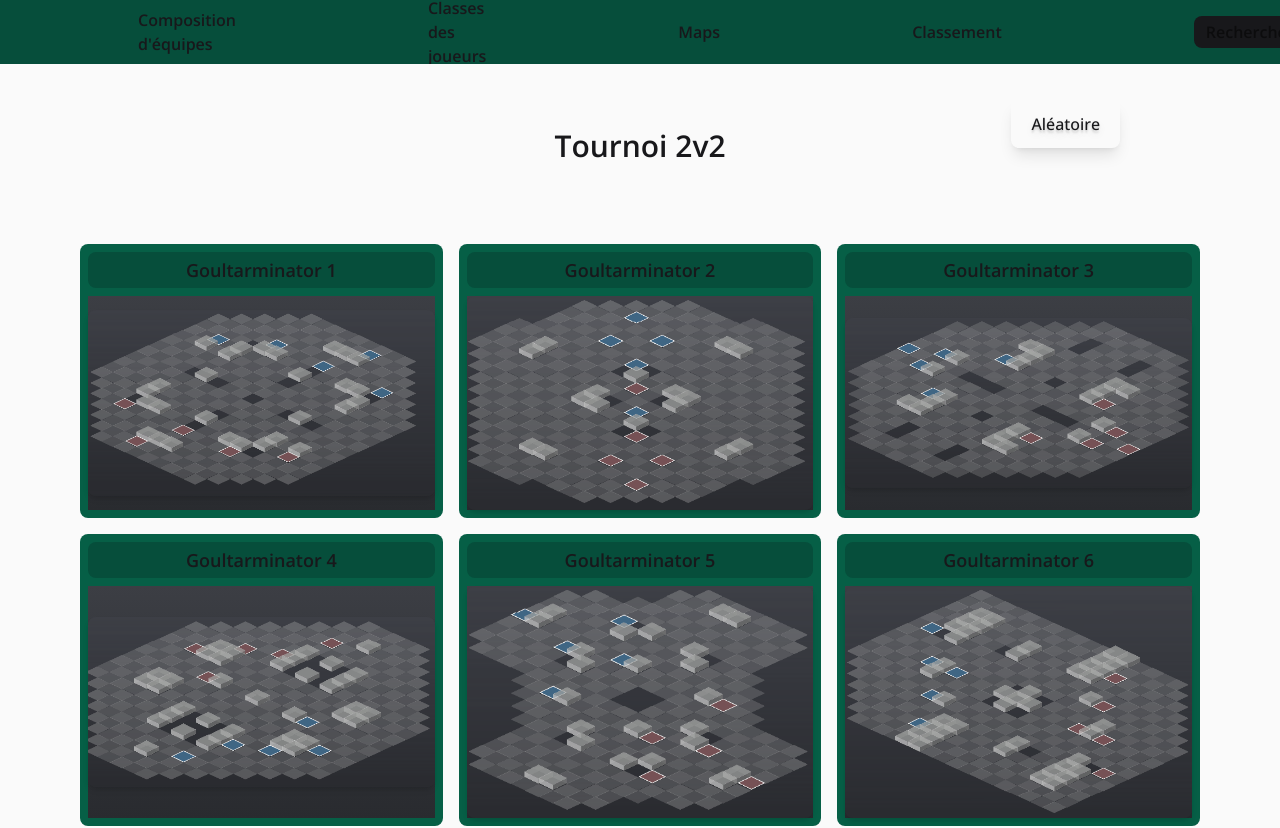
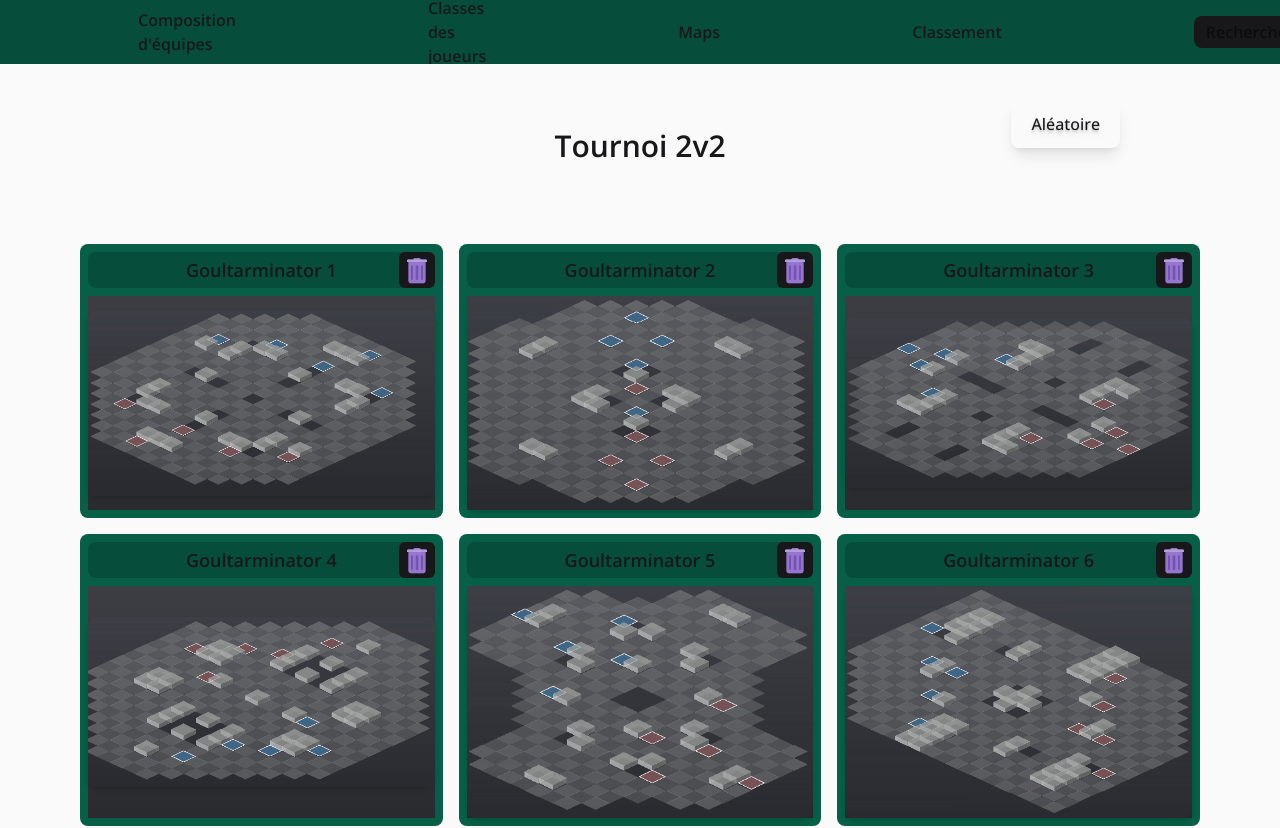
Before and after one commit to Sinematic/Omerta-Team-Builder, a React (Vite) app: page /tournoi-2v2 in a window 1280 px wide. Shown: the top 828 px of the page. Built offline with nearby package versions, Linux system fonts and the light colour scheme.

Commit message:
fixed mapUsed

```diff
--- a/src/features/maps/MapCard.tsx
+++ b/src/features/maps/MapCard.tsx
@@ -1,26 +1,37 @@
+import trashIcon from "/images/icons/trash.png"
+import type { MapType } from "@/hooks/useTeamBuilder"
+
+
 type MapCardProps = {
-    name: string
-    image: string
-    //mapSetter?: (name: string, image: string) => void
+    map: MapType
+    mapSetter?: (map : MapType) => void
     excludeMap?: (name: string) => void
 }
 
 
-export default function MapCard({ name, image, /*mapSetter,*/ excludeMap }: MapCardProps) {
+export default function MapCard({ map, mapSetter, excludeMap }: MapCardProps) {
 
-    const handleClick = () => {
-        if(excludeMap) excludeMap(name)
+    // top = #3c3e44 bottom = #292b2f
+    const handleClick = (map : MapType) => {
+        if(mapSetter) mapSetter(map)
     }
-    // top = #3c3e44 bottom = #292b2f
 
 
     return (
-        <li onClick={() => handleClick()}
-        className="cursor-pointer select-none flex flex-col items-center bg-[rgb(var(--dark-green))] p-2 rounded-lg">
-            <h3 className="text-[rgb(var(--text))] text-lg font-semibold mb-2 bg-[rgb(var(--very-dark-green))] w-full text-center rounded-lg py-1">{name}</h3>
+        <li onClick={() => handleClick(map)} className="cursor-pointer select-none flex flex-col items-center bg-[rgb(var(--dark-green))] p-2 rounded-lg relative">
+            <h3 className="text-[rgb(var(--text))] text-lg font-semibold mb-2 bg-[rgb(var(--very-dark-green))] w-full text-center rounded-lg py-1">{map.name}</h3>
             <div className="h-full w-full bg-gradient-to-b from-[#3c3e44] to-[#292b2f] flex items-center">
-                <img src={image} alt={name} className="w-full object-cover rounded-lg shadow-md" />
+                <img src={map.image} alt={map.name} className="w-full object-cover rounded-lg shadow-md" />
             </div>
+
+            {excludeMap &&
+                <div className="w-[36px] p-[2px] bg-[rgb(var(--text))] absolute top-2 right-2 rounded-md" onClick={(e) => {
+                    e.stopPropagation()
+                    excludeMap?.(map.name)
+                }} >
+                    <img src={trashIcon} alt="Supprimer carte" />
+                </div>
+            }
         </li>
     )
 }
--- a/src/features/maps/MapLister.tsx
+++ b/src/features/maps/MapLister.tsx
@@ -4,23 +4,26 @@ import Button from "@/components/UI/Button"
 import { setRandomMap } from "@/utils/players"
 import { useState } from "react"
 import { useLocation } from "react-router"
+import type { MapType } from "@/hooks/useTeamBuilder"
+
 
 type MapListerProps = {
-    mapSelecter?: (name: string, image:string) => void
+    mapSetter?: (map: MapType) => void
     randomMapButton?: boolean
     resetOptions?: boolean
-    mapsSet?: "maps" | "koloMaps"
+    mapsSet?: ("maps" | "koloMaps")
 }
 
-export default function MapLister({ mapSelecter, randomMapButton=false, resetOptions=false, mapsSet="maps" } : MapListerProps) {
+
+export default function MapLister({ mapSetter, randomMapButton=false, resetOptions=false, mapsSet="maps" } : MapListerProps) {
 
     const maps = mapsData[mapsSet]
     const [mapsAllowed, setMapsAllowed] = useState(maps)
 
-    const location = useLocation()
+    const canSortMaps = useLocation().pathname !== "/maps"
 
     const excludeMap = (name: string) => {
-        if(mapsAllowed.length === 1 || location.pathname === "/maps") return
+        if(mapsAllowed.length === 1) return
         setMapsAllowed([...mapsAllowed.filter(map => map.name !== name)])
     }
 
@@ -29,8 +32,8 @@ export default function MapLister({ mapSelecter, randomMapButton=false, resetOpt
         <div>
             <ul className="grid grid-cols-1 gap-4 justify-center px-4 py-8 pb-[70px] select-none md:grid-cols-3 md:p-20 md:pb-20">
 
-                {randomMapButton && mapSelecter ?
-                    <Button action={() => setRandomMap(mapSelecter, mapsAllowed)} color="bg-[rgb(var(--primary))] text-[rgb(var(--text))]" text="Aléatoire"
+                {randomMapButton && mapSetter ?
+                    <Button action={() => setRandomMap(mapSetter, mapsAllowed)} color="bg-[rgb(var(--primary))] text-[rgb(var(--text))]" text="Aléatoire"
                     specifiedClasses={"absolute mx-auto center justify-center top-20 right-4 md:top-25 md:right-40"} />
 
                 : null}
@@ -40,7 +43,10 @@ export default function MapLister({ mapSelecter, randomMapButton=false, resetOpt
                 }
 
                 {mapsAllowed.map((mapItem) =>
-                    <MapCard key={mapItem.name} name={mapItem.name} image={mapItem.image} /*mapSetter={mapSelecter}*/ excludeMap={excludeMap} />
+                    <MapCard key={mapItem.name} map={mapItem}
+                        mapSetter={canSortMaps ? mapSetter : undefined}
+                        excludeMap={canSortMaps ? excludeMap : undefined}
+                    />
                 )}
             </ul>
         </div>
--- a/src/features/teamBuilder/Summary.tsx
+++ b/src/features/teamBuilder/Summary.tsx
@@ -4,14 +4,12 @@ import Card from "@/components/UI/Card"
 import classesData from "@/data/classes.json"
 import type { Player } from "@/types/dofus"
 import { getAllPlayers } from "@/utils/players"
+import type { MapType } from "@/hooks/useTeamBuilder"
 
 
 type SummaryProps = {
-    map: {
-        name: string;
-        image: string;
-    };
-    teams: string[][];
+    map: MapType
+    teams: string[][]
 }
 
 
@@ -64,7 +62,7 @@ export default function Summary({ map, teams }: SummaryProps) {
             </div>
 
             <div className="flex justify-center md:w-[50vw] m-6">
-                <MapCard name={map.name} image={map.image} />
+                <MapCard map={map} />
             </div>
 
         </div>
--- a/src/features/teamBuilder/TeamBuilder.tsx
+++ b/src/features/teamBuilder/TeamBuilder.tsx
@@ -7,7 +7,7 @@ import Button from "@/components/UI/Button"
 import { getAllPlayers } from "@/utils/players"
 import { type Player } from "@/types/dofus"
 import Card from "@/components/UI/Card"
-import { useTeamBuilder } from "@/hooks/useTeamBuilder"
+import { useTeamBuilder, type MapType } from "@/hooks/useTeamBuilder"
 import ProgressBar from "@/components/UI/ProgressBar"
 
 export default function TeamBuilder() {
@@ -66,10 +66,10 @@ export default function TeamBuilder() {
             )}
 
             {phase === "map selection" && (
-                <MapLister mapSelecter={(name, image) => selectMap(name, image)} randomMapButton resetOptions />
+                <MapLister mapSetter={(mapElement : MapType) => selectMap(mapElement)} randomMapButton resetOptions />
             )}
 
-            {phase === "summary" && <Summary map={mapUsed} teams={teams} /> }
+            {phase === "summary" && mapUsed && <Summary map={mapUsed} teams={teams} /> }
 
         </div>
     )
--- a/src/features/tournament/TournamentMaps.tsx
+++ b/src/features/tournament/TournamentMaps.tsx
@@ -13,9 +13,9 @@ export default function TournamentMaps() {
             <h1 className="text-[rgb(var(--text))] text-3xl font-semibold">Tournoi 2v2</h1>
 
             {!mapUsed.name
-                ? <MapLister mapSelecter={(name, image) => setMapUsed({name, image})} randomMapButton resetOptions mapsSet="koloMaps" />
+                ? <MapLister mapSetter={({ name, image }) => setMapUsed({name, image})} randomMapButton resetOptions mapsSet="koloMaps" />
                 : <div className="w-full max-w-[720px] mx-auto mt-16">
-                    <MapCard name={mapUsed.name} image={mapUsed.image} />
+                    <MapCard map={mapUsed} />
                 </div>
             }
         </div>
--- a/src/hooks/useTeamBuilder.ts
+++ b/src/hooks/useTeamBuilder.ts
@@ -1,5 +1,5 @@
 import { shuffleArray } from "@/utils/players"
-import { useState, useMemo } from "react"
+import { useState, useMemo  } from "react"
 
 
 export type PhaseName = "registration" | "format selection" | "team allocation" | "map selection" | "summary"
@@ -10,14 +10,19 @@ export type UseTeamBuilderReturn = {
     format?: "captains" | "random"
     teams: string[][]
     updateTeams: (newTeams: string[][]) => void
-    mapUsed: { name: string; image: string }
+    mapUsed: MapType | null
     togglePlayer: (player: string) => void
     chooseFormat: (format: "captains" | "random") => void
     nextPhase: () => void
-    selectMap: (name: string, image: string) => void
+    selectMap: (map: MapType) => void
     messagePhase: string
     isValidAmountOfPlayers: boolean
     progress: number
+}
+
+export type MapType = {
+    name: string
+    image: string
 }
 
 
@@ -27,7 +32,8 @@ export function useTeamBuilder() : UseTeamBuilderReturn {
     const [playersParticipating, setPlayersParticipating] = useState<string[]>([])
     const [format, setFormat] = useState<"captains" | "random">()
     const [teams, setTeams] = useState<string[][]>([])
-    const [mapUsed, setMapUsed] = useState({ name: "", image: "" })
+    const [mapUsed, setMapUsed] = useState<MapType | null>(null)
+
 
     const messagePhase = {
         "registration": "Sélection des joueurs en cours ...",
@@ -59,9 +65,7 @@ export function useTeamBuilder() : UseTeamBuilderReturn {
         const emptyTeams: string[][] = Array.from({ length: numberOfTeams }, () => [])
 
         if (chosenFormat === "random") {
-            playersParticipating.forEach((p, i) => {
-            emptyTeams[i % numberOfTeams].push(p)
-            })
+            playersParticipating.forEach((p, i) => { emptyTeams[i % numberOfTeams].push(p) })
 
             setTeams(emptyTeams)
             setPhase("map selection")
@@ -92,8 +96,8 @@ export function useTeamBuilder() : UseTeamBuilderReturn {
         setTeams(newTeams)
     }
 
-    const selectMap = (name: string, image: string) => {
-        setMapUsed({ name, image })
+    const selectMap = (map : MapType) => {
+        setMapUsed(map)
         setPhase("summary")
     }
 
--- a/src/utils/players.ts
+++ b/src/utils/players.ts
@@ -1,6 +1,7 @@
 import playersData from "@/data/players.json"
 import mapsData from "@/data/maps.json"
 import { type Player, type Match } from "@/types/dofus"
+import type { MapType } from "@/hooks/useTeamBuilder"
 
 
 const maps = mapsData.maps
@@ -18,9 +19,9 @@ export const isSmallScreen = () : boolean => {
     return window.innerWidth <= 640
 }
 
-export const setRandomMap = (selecter: (name: string, image:string) => void, setOfMaps=maps) => {
+export const setRandomMap = (selecter: (map : MapType) => void, setOfMaps=maps) => {
     const randomIndex = (Math.floor(Math.random() * setOfMaps.length))
-    selecter(setOfMaps[randomIndex].name, setOfMaps[randomIndex].image)
+    selecter({ name: setOfMaps[randomIndex].name, image: setOfMaps[randomIndex].image })
 }
 
 export const parseMatch = (rawMatch: unknown): Match | null => {
```
Also changed, not shown: public/images/icons/trash.png (added).
